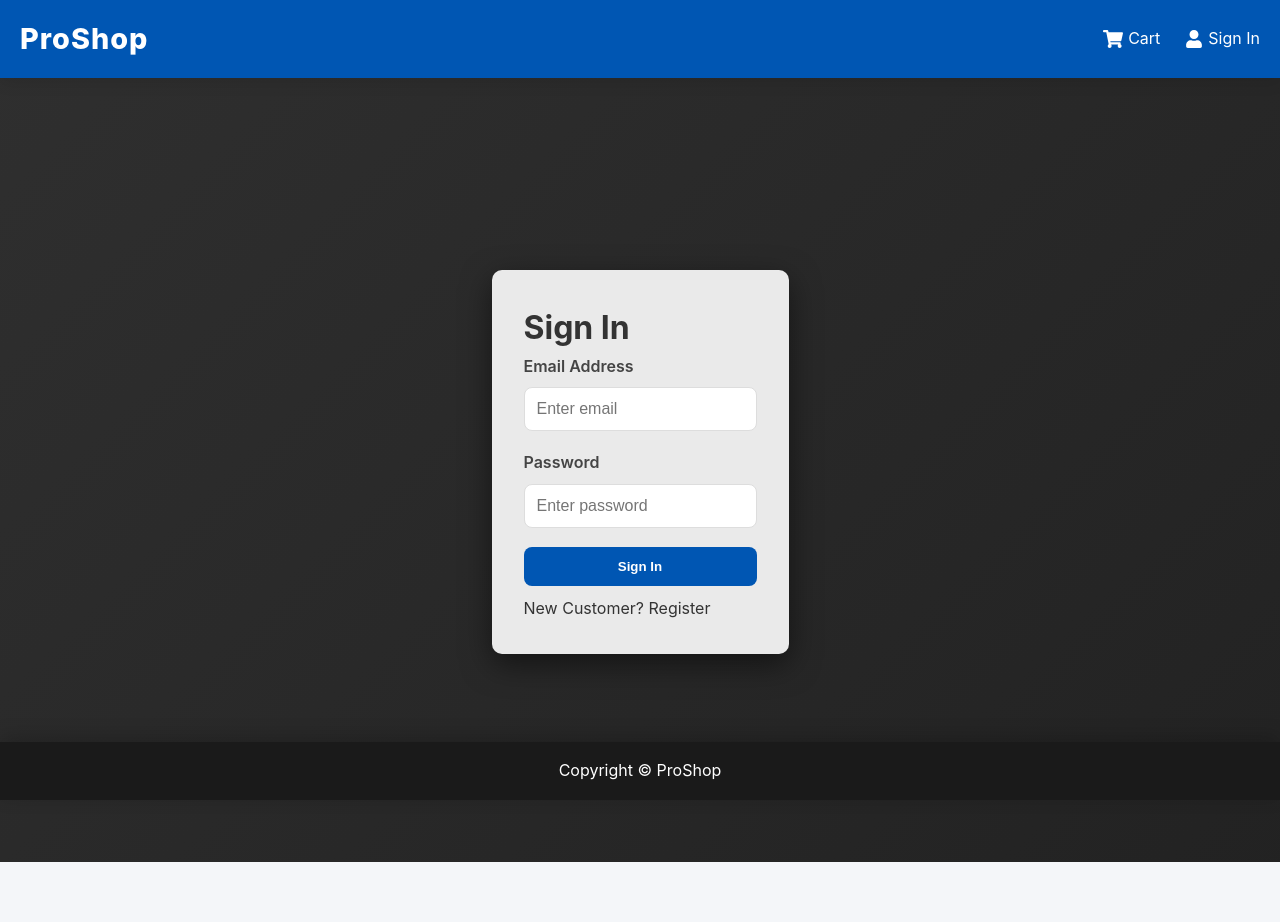
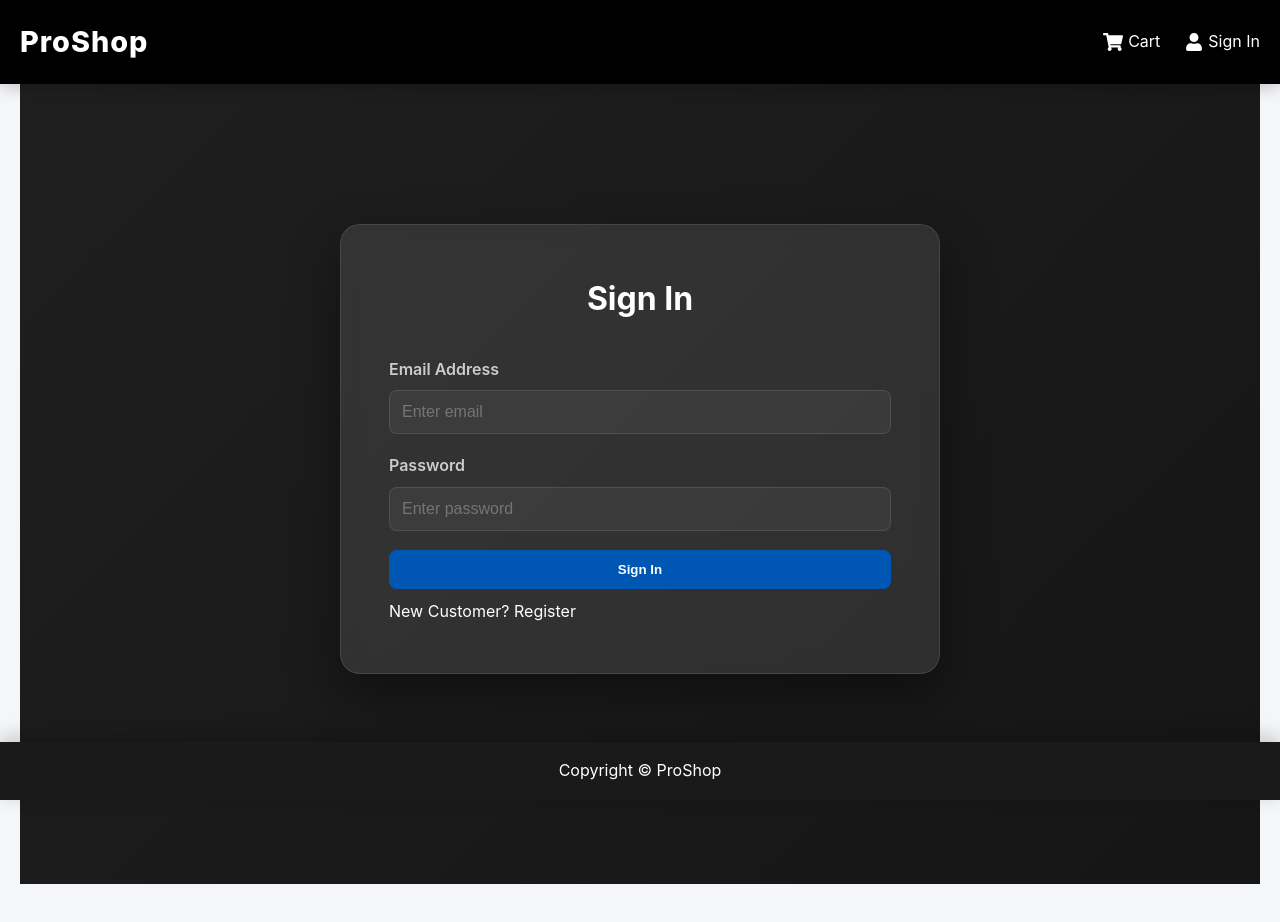
Before and after one commit to Dilakshan57/ecommerce-mvp, a React (Vite) app in the folder client/: page /login in a window 1280 px wide. Shown: the top 922 px of the page. Built offline with nearby package versions, Linux system fonts and the light colour scheme.

Commit message:
Final Polish: Black header, 5-column grid, glassmorphism auth, and fix all 17 images

```diff
--- a/client/src/index.css
+++ b/client/src/index.css
@@ -56,10 +56,11 @@ img {
 
 /* Header */
 header {
-  background: var(--primary-color);
+  background: #000;
+  /* Pure Black Header */
   color: #fff;
-  padding: 1rem 0;
-  box-shadow: 0 4px 15px rgba(0, 0, 0, 0.1);
+  padding: 1.2rem 0;
+  box-shadow: 0 4px 15px rgba(0, 0, 0, 0.2);
   position: sticky;
   top: 0;
   z-index: 1001;
@@ -131,7 +132,6 @@ nav ul {
 .card img {
   width: 100%;
   height: 180px;
-  /* Smaller for 8-column layout */
   object-fit: cover;
   border-radius: 8px;
   transition: transform 0.6s ease;
@@ -161,19 +161,32 @@ nav ul {
   padding: 20px 0;
 }
 
+/* Responsive Grid Update: Maintain at least 5 columns on tablet/small desktop */
+@media (max-width: 1600px) {
+  .products-grid {
+    grid-template-columns: repeat(7, 1fr);
+  }
+}
+
 @media (max-width: 1400px) {
   .products-grid {
     grid-template-columns: repeat(6, 1fr);
   }
 }
 
-@media (max-width: 1100px) {
+@media (max-width: 1200px) {
+  .products-grid {
+    grid-template-columns: repeat(5, 1fr);
+  }
+}
+
+@media (max-width: 900px) {
   .products-grid {
     grid-template-columns: repeat(4, 1fr);
   }
 }
 
-@media (max-width: 800px) {
+@media (max-width: 700px) {
   .products-grid {
     grid-template-columns: repeat(2, 1fr);
   }
@@ -204,13 +217,59 @@ footer {
   min-height: 100vh;
   display: flex;
   justify-content: center;
-  align-items: center;
-  background: linear-gradient(135deg, #1a1a1a 0%, #333333 50%, #1a1a1a 100%);
+  align-items: flex-start;
+  /* Align to top for spacing control */
+  background: linear-gradient(135deg, #0f0f0f 0%, #222222 50%, #0f0f0f 100%);
   background-size: 400% 400%;
   animation: matteMove 15s ease infinite;
   padding: 20px;
-  margin: -1rem -20px;
-  /* Offset container padding */
+}
+
+.auth-form-container {
+  width: 50%;
+  /* 50% Width as requested */
+  max-width: 800px;
+  margin-top: 15vh;
+  /* Spacing from header (approx 20% of viewport height minus header) */
+  background: rgba(255, 255, 255, 0.1) !important;
+  /* Transparent Box */
+  backdrop-filter: blur(10px);
+  /* Glass effect */
+  padding: 3rem;
+  border-radius: 20px;
+  box-shadow: 0 20px 50px rgba(0, 0, 0, 0.4);
+  border: 1px solid rgba(255, 255, 255, 0.1);
+  color: #fff;
+  /* White text for contrast on dark background */
+}
+
+.auth-form-container h1 {
+  color: #fff;
+  margin-bottom: 2rem;
+  text-align: center;
+}
+
+.auth-form-container .form-group label {
+  color: #ccc;
+}
+
+.auth-form-container .form-group input {
+  background: rgba(255, 255, 255, 0.05);
+  border-color: rgba(255, 255, 255, 0.1);
+  color: #fff;
+}
+
+@media (max-width: 1000px) {
+  .auth-form-container {
+    width: 80%;
+  }
+}
+
+@media (max-width: 600px) {
+  .auth-form-container {
+    width: 95%;
+    padding: 1.5rem;
+  }
 }
 
 @keyframes matteMove {
--- a/client/src/screens/LoginScreen.jsx
+++ b/client/src/screens/LoginScreen.jsx
@@ -32,7 +32,7 @@ const LoginScreen = () => {
 
     return (
         <div className='auth-page-wrapper'>
-            <div style={{ maxWidth: '400px', margin: '0 auto', background: 'rgba(255, 255, 255, 0.9)', padding: '2rem', borderRadius: '10px', boxShadow: '0 10px 30px rgba(0,0,0,0.5)' }}>
+            <div className='auth-form-container'>
                 <h1>Sign In</h1>
                 {error && <Message variant='danger'>{error}</Message>}
                 {loading && <Loader />}
--- a/client/src/screens/RegisterScreen.jsx
+++ b/client/src/screens/RegisterScreen.jsx
@@ -39,7 +39,7 @@ const RegisterScreen = () => {
 
     return (
         <div className='auth-page-wrapper'>
-            <div style={{ maxWidth: '400px', margin: '0 auto', background: 'rgba(255, 255, 255, 0.9)', padding: '2rem', borderRadius: '10px', boxShadow: '0 10px 30px rgba(0,0,0,0.5)' }}>
+            <div className='auth-form-container'>
                 <h1>Sign Up</h1>
                 {message && <Message variant='danger'>{message}</Message>}
                 {error && <Message variant='danger'>{error}</Message>}
```
Also changed, not shown: 1 other file (tests, documents, lock files or other folders).
